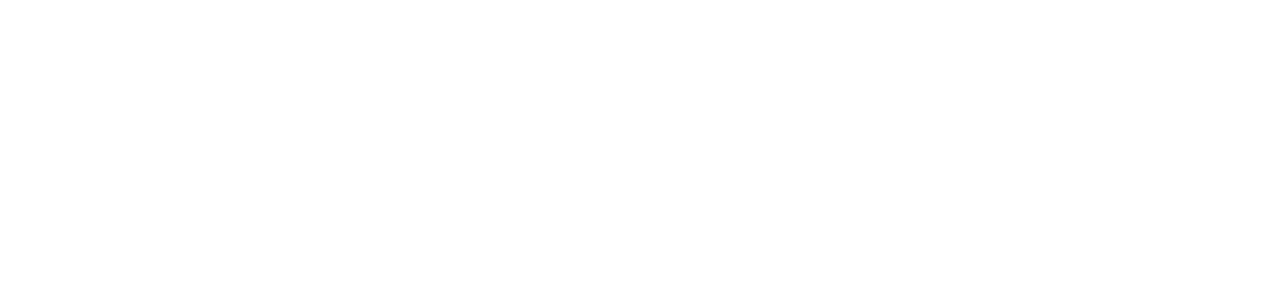
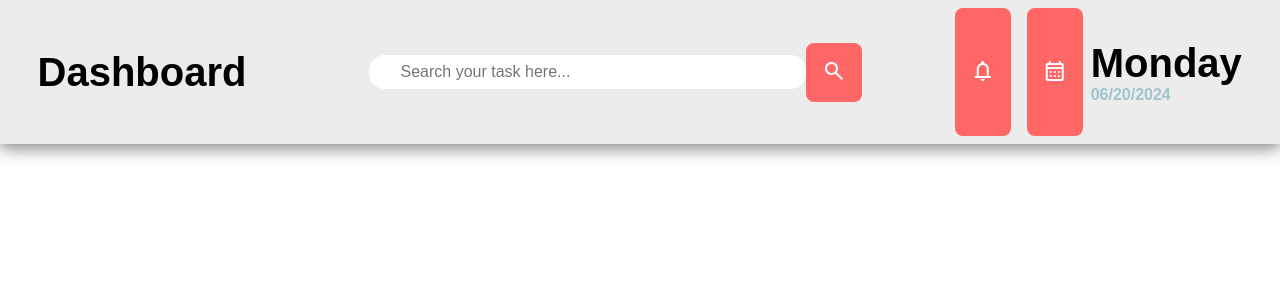
Before and after one commit to pewpil/to-do-app, a React (Vite) app: page / in a window 1280 px wide. Shown: the top 300 px of the page. Built offline with nearby package versions, Linux system fonts and the light colour scheme.

Commit message:
topbar designed, notification and calendar button, day and date and further clean-up

```diff
--- a/src/App.jsx
+++ b/src/App.jsx
@@ -13,6 +13,7 @@ import Signup from "./Signup/Signup";
 function App() {
   return (
     <div id={styles.app}>
+	  <TopBar title="Dashboard" day="Monday" date="06/20/2024"></TopBar>
     </div>
   );
 }
--- a/src/TopBar/TopBar.jsx
+++ b/src/TopBar/TopBar.jsx
@@ -15,26 +15,34 @@ function TopBar(prop) {
 					<input
 						type="text"
 						name="search"
-						placeholder="Search task"
+						placeholder="Search your task here..."
 						className={`${universal.text_field} ${universal.body1}`}
 						id={styles.search_input}
 					/>
-					<button>
+					<button type="button" className={universal.button_field}>
 						<span class="material-symbols-outlined">search</span>
 					</button>
 				</form>
 			</div>
 			<div id={styles.notif_calendar}>
-				<button type="button">
+				<button
+					type="button"
+					className={`${universal.button_field} ${styles.button}`}
+				>
 					<span class="material-symbols-outlined">notifications</span>
 				</button>
-				<button type="button">
+				<button
+					type="button"
+					className={`${universal.button_field} ${styles.button}`}
+				>
 					<span class="material-symbols-outlined">calendar_month</span>
 				</button>
 			</div>
 			<div id={styles.date_time}>
 				<h2 className={universal.title2}>{prop.day}</h2>
-				<h3 className={universal.title3}>{prop.date}</h3>
+				<h3 className={universal.title3} id={styles.date}>
+					{prop.date}
+				</h3>
 			</div>
 		</div>
 	);
--- a/src/TopBar/TopBar.module.css
+++ b/src/TopBar/TopBar.module.css
@@ -1,8 +1,9 @@
 #top_bar {
-	border-bottom: 1px black solid;
 	display: flex;
 	grid-column: 1 / 10;
 	grid-row: 1 / 2;
+	background-color: #ececec;
+	box-shadow: 0 0.25rem 1rem rgba(0, 0, 0, 0.5);
 }
 
 #title_container {
@@ -35,20 +36,31 @@
 
 #search_input {
 	width: 60%;
+	border: 0px;
+	font-size: 1rem;
+	padding: 0.5rem 0.5rem 0.5rem 2rem;
 }
 
 #notif_calendar {
 	flex: 1 1;
+	aspect-ratio: 1 / 1;
+	height: 50%;
+	display: flex;
+	height: 100%;
 }
 
 #date_time {
 	flex: 2 2;
+	display: flex;
+	flex-direction: column;
+	justify-content: center;
 }
 
-.material_symbols_outlined {
-	font-variation-settings:
-		"FILL" 0,
-		"wght" 400,
-		"GRAD" 0,
-		"opsz" 24;
+#date {
+	color: #9ec4cf;
+	font-size: 1rem;
 }
+
+.button {
+	margin: 0.5rem;
+}
--- a/src/Universal.module.css
+++ b/src/Universal.module.css
@@ -28,6 +28,14 @@
 	border-radius: 1rem;
 }
 
+.button_field {
+	background-color: #ff6767;
+	padding: 1rem;
+	border-radius: 0.5rem;
+	color: #fff;
+	cursor: pointer;
+}
+
 .submit_field {
 	border-radius: 1rem;
 }
```
